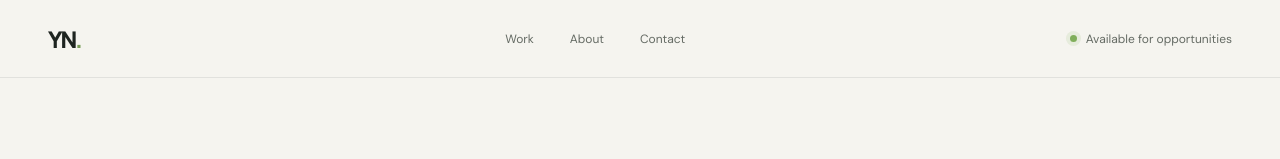
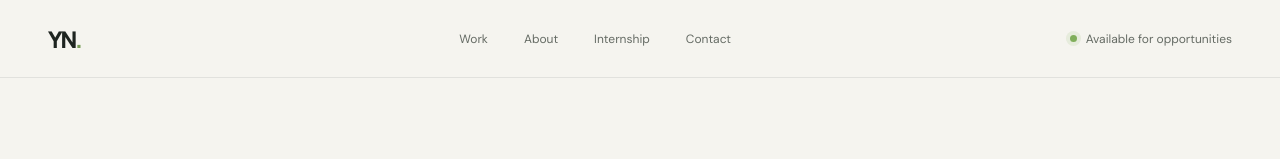
Before and after one commit to yajat400/portfolio, a plain HTML site: page index.html in a window 1280 px wide. Shown: the top 159 px of the page. Drawn offline with nearby package versions, Linux system fonts and the light colour scheme.

Commit message:
Add Internship navigation and page styling

```diff
--- a/index.html
+++ b/index.html
@@ -15,7 +15,7 @@
   <header class="site-header">
     <a class="wordmark" href="#top" aria-label="Yajat home">YN<span>.</span></a>
     <nav aria-label="Main navigation">
-      <a href="#work">Work</a><a href="#about">About</a><a href="#contact">Contact</a>
+      <a href="#work">Work</a><a href="#about">About</a><a href="internship.html">Internship</a><a href="#contact">Contact</a>
     </nav>
     <a class="availability" href="mailto:jajat3nanda@gmail.com"><span class="pulse"></span> Available for opportunities</a>
   </header>
```
